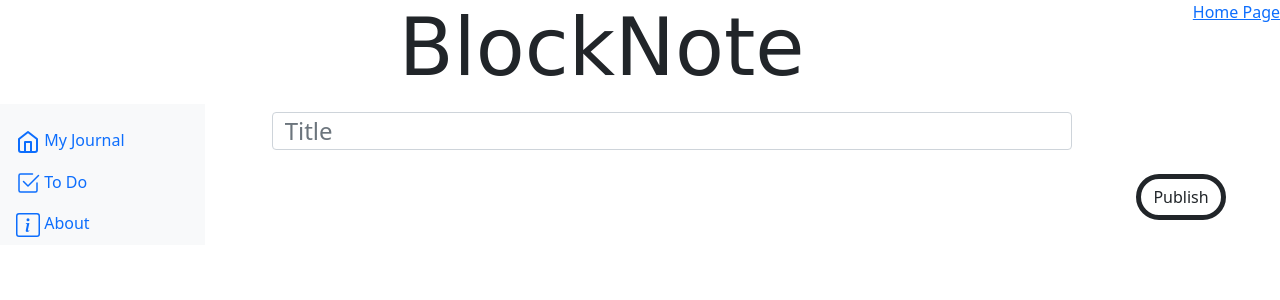
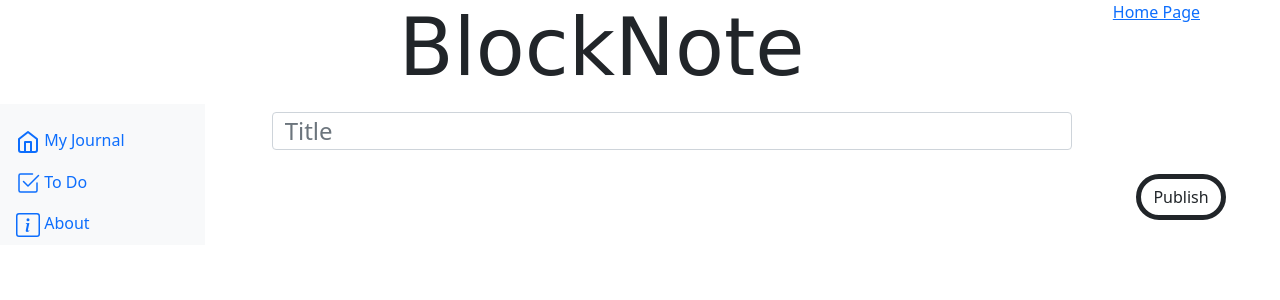
Before and after one commit to themir8/blocknote, a Django app: template templates/main/viewedit.html in a window 1280 px wide. Shown: the top 300 px of the page. Run offline with Django 3.2, Linux system fonts and the light colour scheme; the template is opened without the code that fills it: values that come from a table or form of the project are taken from there, others are empty; the visitor is signed in with stand-in values (Sample User, id 1); some libraries are stand-ins or nearby versions; some web fonts are replaced.

Commit message:
Changed style.css: added margin to width-50 column.

```diff
--- a/static/main/style.css
+++ b/static/main/style.css
@@ -40,6 +40,7 @@
 .width-50 {
     width: auto;
     float: right;
+    margin-right: 5rem;
 }
 .github-logo{
 	float: right;
```
